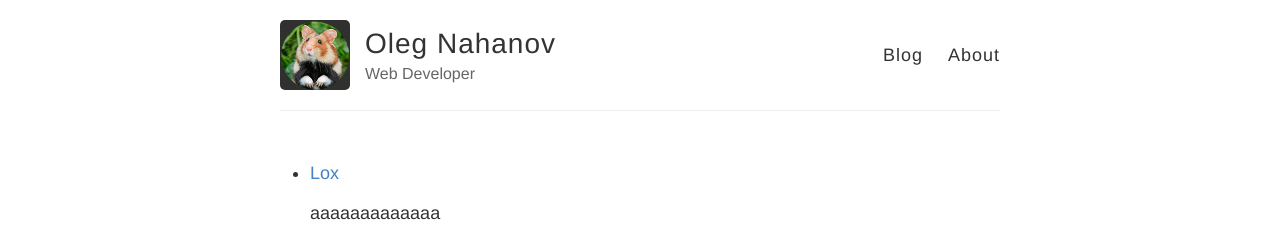
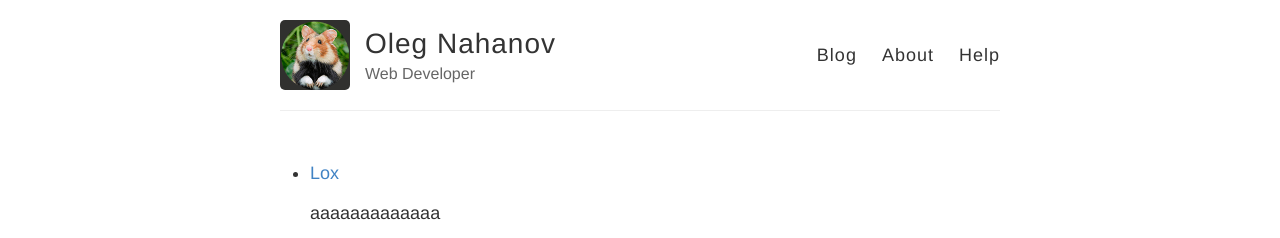
Before and after one commit to oleg-nahanov/oleg-nahanov.github.io, a Jekyll site: the page built from index.md, in a window 1280 px wide. Shown: the top 238 px of the page. Built offline with Jekyll 4.4.1, drawn with Linux system fonts in a browser that asks for light colours.

Commit message:
Update default.html

```diff
--- a/_layouts/default.html
+++ b/_layouts/default.html
@@ -29,6 +29,7 @@
           <nav>
             <a href="{{ site.baseurl }}/">Blog</a>
             <a href="{{ site.baseurl }}/about">About</a>
+            <a href="{{ site.baseurl }}/help">Help</a>
           </nav>
         </header>
       </div>
```
